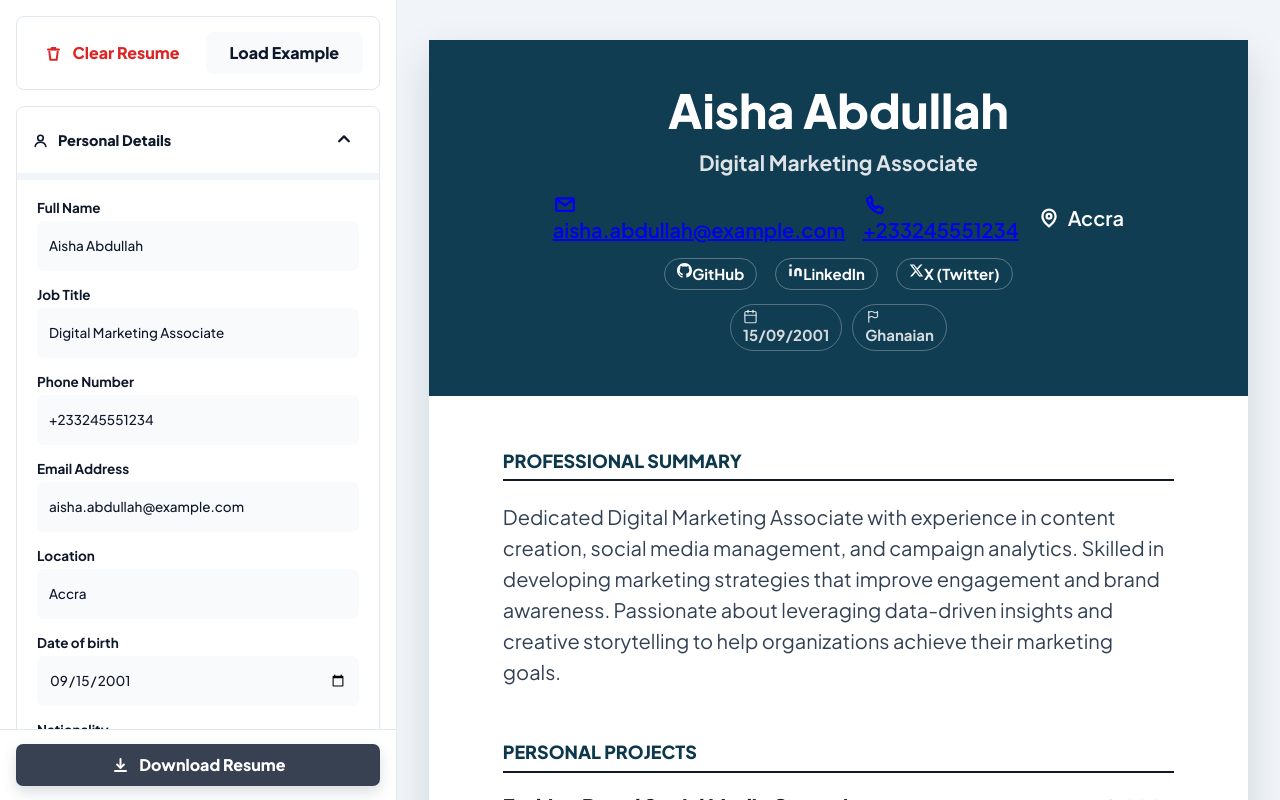
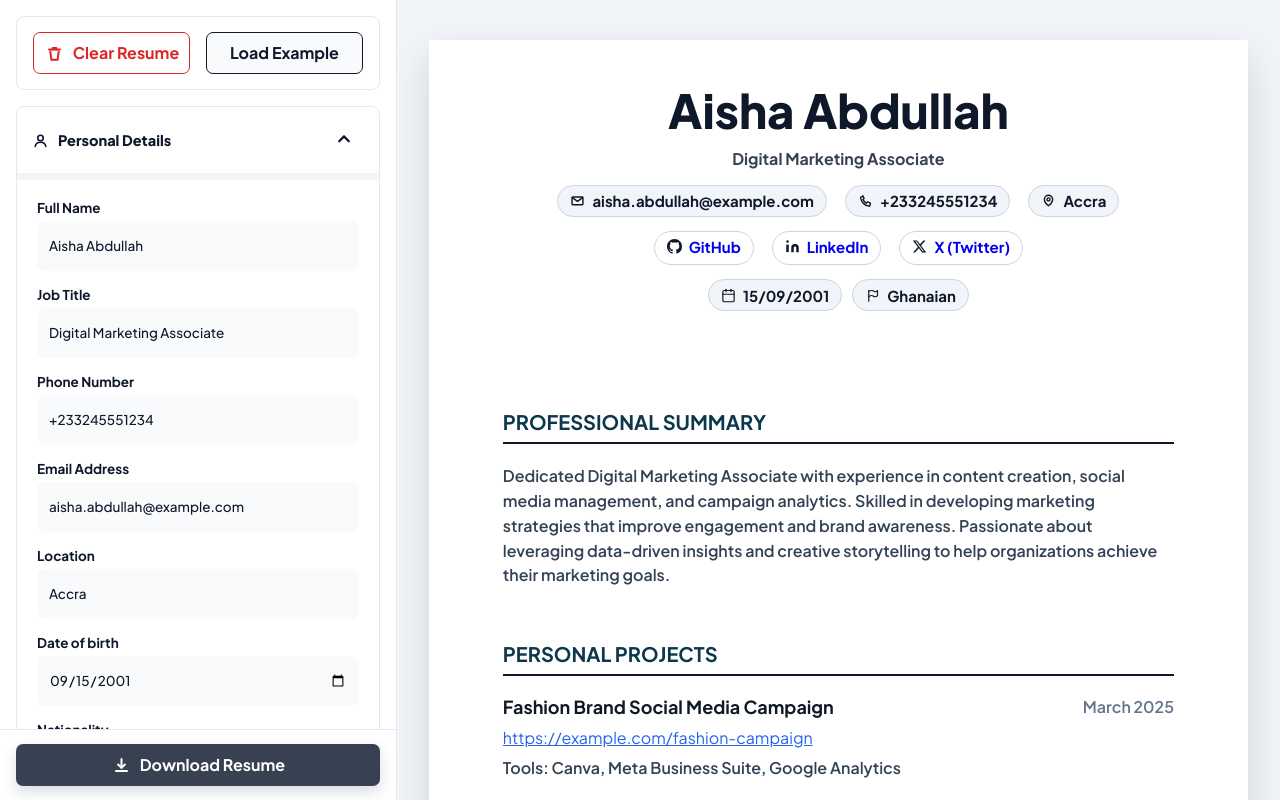
Before and after one commit to AdjeteySowah/cv-application-generator, a React (Vite) app: page / in a window 1280 px wide. Built offline with nearby package versions, Linux system fonts and the light colour scheme.

Commit message:
refactor: simplify editor section styling

```diff
--- a/src/components/editor/EditorSection.jsx
+++ b/src/components/editor/EditorSection.jsx
@@ -1,17 +1,14 @@
 import { useId, useState } from 'react';
 import Button from '../ui/Button.jsx';
 import Icon from '../ui/Icon.jsx';
-import EntryListItem from './EntryListItem.jsx';
 
 export default function EditorSection({
   addLabel,
   children,
   defaultOpen = false,
-  entries = [],
   iconName,
   marker,
   onAdd,
-  onToggleEntryVisibility,
   title,
 }) {
   const [isOpen, setIsOpen] = useState(defaultOpen);
@@ -42,23 +39,9 @@ export default function EditorSection({
         hidden={!isOpen}
         id={contentId}
       >
-        {children ? (
-          <div className="editor-section__body">{children}</div>
-        ) : (
-          <ul className="entry-list" aria-label={`${title} entries`}>
-            {entries.map((entry) => (
-              <EntryListItem
-                entry={entry}
-                key={entry.id}
-                onToggleVisibility={
-                  onToggleEntryVisibility
-                    ? () => onToggleEntryVisibility(entry.id)
-                    : undefined
-                }
-              />
-            ))}
-          </ul>
-        )}
+        <div className="editor-section__body">
+          {children}
+        </div>
 
         {onAdd && addLabel && (
           <footer className="editor-section__footer">
--- a/src/components/editor/EditorSidebar.jsx
+++ b/src/components/editor/EditorSidebar.jsx
@@ -41,7 +41,6 @@ export default function EditorSidebar({
       </EditorSection>
 
       <EditorSection
-        defaultOpen
         iconName="fileText"
         title="Professional Summary"
       >
@@ -70,7 +69,7 @@ export default function EditorSidebar({
         ))}
       </EditorSection>
 
-      <EditorSection defaultOpen iconName="wand" title="Skills">
+      <EditorSection iconName="wand" title="Skills">
         <SkillsForm
           onSkillsChange={(field, value) =>
             onNestedFieldChange('skills', field, value)
--- a/src/styles.css
+++ b/src/styles.css
@@ -185,7 +185,7 @@ svg {
   border: 0;
   border-radius: 0.7rem;
   color: var(--ink);
-  font-weight: 800;
+  font-weight: 700;
   line-height: 1;
   transition: transform 160ms ease;
 }
@@ -211,6 +211,7 @@ svg {
 .button--dangerGhost {
   background: transparent;
   color: var(--danger);
+  border: 1px solid var(--danger);
 }
 
 .button--dangerGhost:hover {
@@ -219,15 +220,7 @@ svg {
 
 .button--secondary {
   background: var(--control-bg);
-}
-
-.button--primary {
-  background: var(--blue-soft);
-  color: var(--blue-dark);
-}
-
-.button--primary:hover {
-  background: var(--blue-soft-strong);
+  border: 1px solid var(--ink);
 }
 
 .button--secondary:hover,
@@ -236,12 +229,25 @@ svg {
 }
 
 .button--success {
-  background: var(--success);
-  color: var(--surface);
+  background-color: transparent;
+  color: var(--success);
+  border: 1px solid var(--success);
 }
 
 .button--success:hover {
   background: var(--success-strong);
+  color: var(--ink);
+}
+
+.collection-card :is(
+  .button--dangerGhost,
+  .button--secondary,
+  .button--success
+) {
+  width: 7rem;
+  min-height: 0;
+  padding: 1rem 0;
+  font-size: 1.4rem;
 }
 
 .button--download {
@@ -406,33 +412,7 @@ svg {
   padding: 2rem;
 }
 
-.entry-list {
-  list-style: none;
-}
 
-.entry-list__item {
-  display: flex;
-  min-height: 8.6rem;
-  align-items: center;
-  justify-content: space-between;
-  gap: 1.8rem;
-  padding: 2rem 2.8rem 2rem 3.2rem;
-  border-bottom: 0.7rem solid var(--app-bg);
-}
-
-.entry-list__item.is-muted {
-  color: var(--muted);
-}
-
-.entry-list__label {
-  min-width: 0;
-  font-size: 2.2rem;
-  font-weight: 800;
-}
-
-.entry-list__visibility {
-  color: var(--muted);
-}
 
 .editor-section__footer {
   display: flex;
@@ -460,17 +440,14 @@ svg {
   gap: 1.6rem;
   border: 0.1rem solid var(--divider);
   border-radius: 0.8rem;
-  background: var(--surface-muted);
   padding: 1.6rem;
 }
 
-.collection-card__header,
 .collection-card__actions {
   display: flex;
   flex-wrap: wrap;
   align-items: center;
   justify-content: space-between;
-  gap: 1rem;
 }
 
 .collection-card__header h3 {
@@ -485,8 +462,9 @@ svg {
   gap: 1.4rem;
 }
 
-.collection-card__actions {
-  justify-content: flex-end;
+.collection-card__actions div {
+  display: flex;
+  gap: 1rem;
 }
 
 .preview-panel {
@@ -512,15 +490,12 @@ svg {
   align-content: center;
   justify-items: center;
   padding: 4.5rem 5.6rem;
-  background: var(--resume-blue);
-  color: var(--surface-on-dark);
   text-align: center;
 }
 
 .resume-header__title {
-  color: rgb(255 255 255 / 86%);
-  font-size: 2.1rem;
   font-weight: 700;
+  color: var(--download-bg);
 }
 
 .resume-header h1 {
@@ -548,9 +523,12 @@ svg {
 }
 
 .resume-meta-list li {
-  border: 0.1rem solid rgb(255 255 255 / 28%);
+  display: inline-flex;
+  align-items: center;
+  gap: 0.7rem;
+  border: 0.1rem solid var(--line);
   border-radius: var(--radius-pill);
-  color: rgb(255 255 255 / 82%);
+  background-color: var(--app-bg);
   font-size: 1.5rem;
   font-weight: 700;
   padding: 0.45rem 1.2rem;
@@ -561,28 +539,39 @@ svg {
   min-width: 0;
   align-items: center;
   gap: 0.7rem;
-  font-size: 2rem;
-  font-weight: 600;
-}
-
-.resume-social-list a {
-  display: inline-flex;
-  border: 0.1rem solid rgb(255 255 255 / 30%);
-  border-radius: var(--radius-pill);
-  color: var(--surface);
   font-size: 1.5rem;
   font-weight: 700;
   padding: 0.45rem 1.2rem;
+  background-color: var(--app-bg);
+  border: 0.1rem solid var(--line);
+  border-radius: var(--radius-pill);
+}
+
+.resume-social-list li {
+  border: 0.1rem solid var(--line);
+  border-radius: var(--radius-pill);
+  padding: 0.45rem 1.2rem;
+}
+
+:is(.resume-social-list, .resume-contact-list) a {
+  display: inline-flex;
+  align-items: center;
+  gap: 0.7rem;
+  font-size: 1.5rem;
+  font-weight: 700;
   text-decoration: none;
 }
 
-.resume-social-list a:hover {
-  background: rgb(255 255 255 / 12%);
+.resume-contact-list a {
+  color: var(--ink);
 }
 
-.resume-contact-list .icon {
+:is(
+  .resume-contact-list,
+  .resume-social-list,
+  .resume-meta-list) .icon {
   flex: 0 0 auto;
-  font-size: 2.4rem;
+  color: var(--ink);
 }
 
 .resume-page__body {
@@ -599,8 +588,8 @@ svg {
 .resume-section__title {
   border-bottom: 0.2rem solid var(--ink-strong);
   color: var(--resume-blue-dark);
-  font-size: 1.8rem;
-  font-weight: 800;
+  font-size: 2rem;
+  font-weight: 700;
   letter-spacing: 0;
   line-height: 1.2;
   padding-bottom: 0.8rem;
@@ -614,8 +603,8 @@ svg {
 
 .resume-summary {
   color: var(--text);
-  font-size: 2rem;
   line-height: 1.55;
+  font-weight: 600;
 }
 
 .resume-projects,
@@ -628,7 +617,6 @@ svg {
 .resume-experience {
   display: grid;
   gap: 0.8rem;
-  font-size: 2rem;
   line-height: 1.4;
 }
 
@@ -647,8 +635,8 @@ svg {
 .resume-education h3,
 .resume-certification h3 {
   color: var(--ink-strong);
-  font-size: 2rem;
-  font-weight: 800;
+  font-size: 1.8rem;
+  font-weight: 700;
   line-height: 1.25;
 }
 
@@ -657,8 +645,8 @@ svg {
 .resume-education__date,
 .resume-certification__date {
   color: var(--muted);
-  font-size: 2rem;
-  font-weight: 700;
+  font-size: 1.6rem;
+  font-weight: 600;
   text-align: right;
   white-space: nowrap;
 }
@@ -678,7 +666,6 @@ svg {
 .resume-education p,
 .resume-certification p {
   color: var(--text);
-  font-size: 1.8rem;
   font-weight: 600;
 }
 
@@ -694,8 +681,13 @@ svg {
   background: var(--chip-bg);
   color: var(--chip-text);
   font-size: 1.6rem;
-  font-weight: 800;
+  font-weight: 600;
   padding: 0.65rem 1.25rem;
+}
+
+.resume-skills:last-child li {
+  background-color: var(--chip-text);
+  color: white;
 }
 
 .resume-entry__summary {
@@ -712,6 +704,7 @@ svg {
 
 .resume-entry__bullets li {
   padding-left: 0.4rem;
+  font-weight: 600;
 }
 
 @media (max-width: 900px) {
@@ -747,6 +740,7 @@ svg {
     top: 5.7rem;
     right: 0;
     left: 0;
+    bottom: 0;
     max-height: calc(100dvh - 5.7rem);
     overflow-y: auto;
     border-right: 0;
@@ -828,10 +822,6 @@ svg {
     grid-template-columns: 1fr;
   }
 
-  .entry-list__item {
-    padding-inline: 2rem;
-  }
-
   .resume-header h1 {
     font-size: 3rem;
   }
@@ -865,7 +855,7 @@ svg {
 @media print {
   @page {
     margin: 0.55in;
-    size: A4;
+    size: 8.27in 35in;
   }
 
   html,
@@ -873,6 +863,9 @@ svg {
   #root {
     background: var(--surface);
     min-width: 0;
+    height: auto !important;
+    overflow: visible !important;
+    position: static !important;
   }
 
   .app-shell {
@@ -897,6 +890,8 @@ svg {
     width: 100%;
     min-height: 0;
     box-shadow: none;
+    height: auto !important;
+    overflow: visible !important;
   }
 
   .resume-header {
@@ -910,4 +905,14 @@ svg {
   .resume-certification {
     break-inside: avoid;
   }
+
+  .resume-project__header,
+  .resume-experience__header,
+  .resume-education,
+  .resume-certification {
+    display: grid;
+    grid-template-columns: minmax(0, 1fr) max-content;
+    gap: 2rem;
+    align-items: start;
+  }
 }
```
